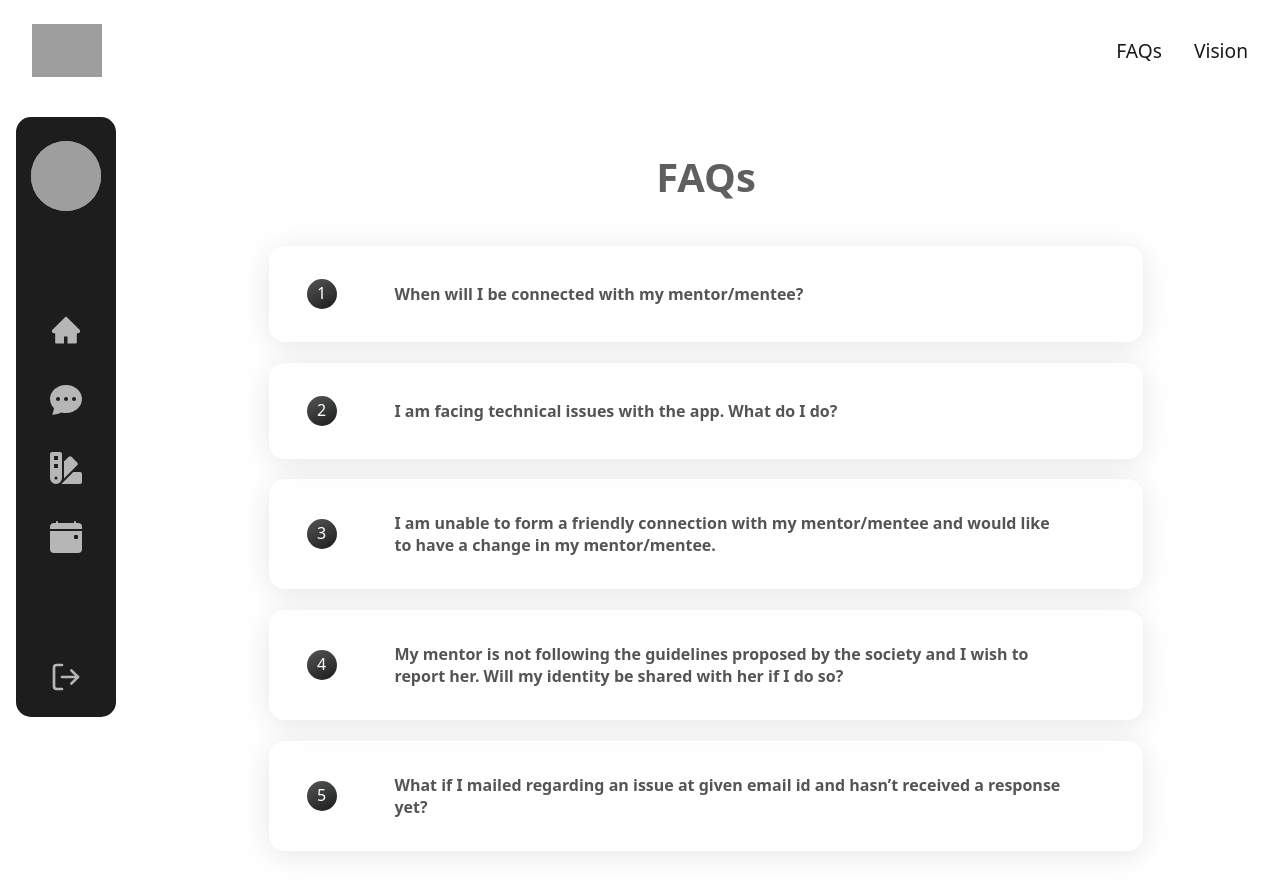
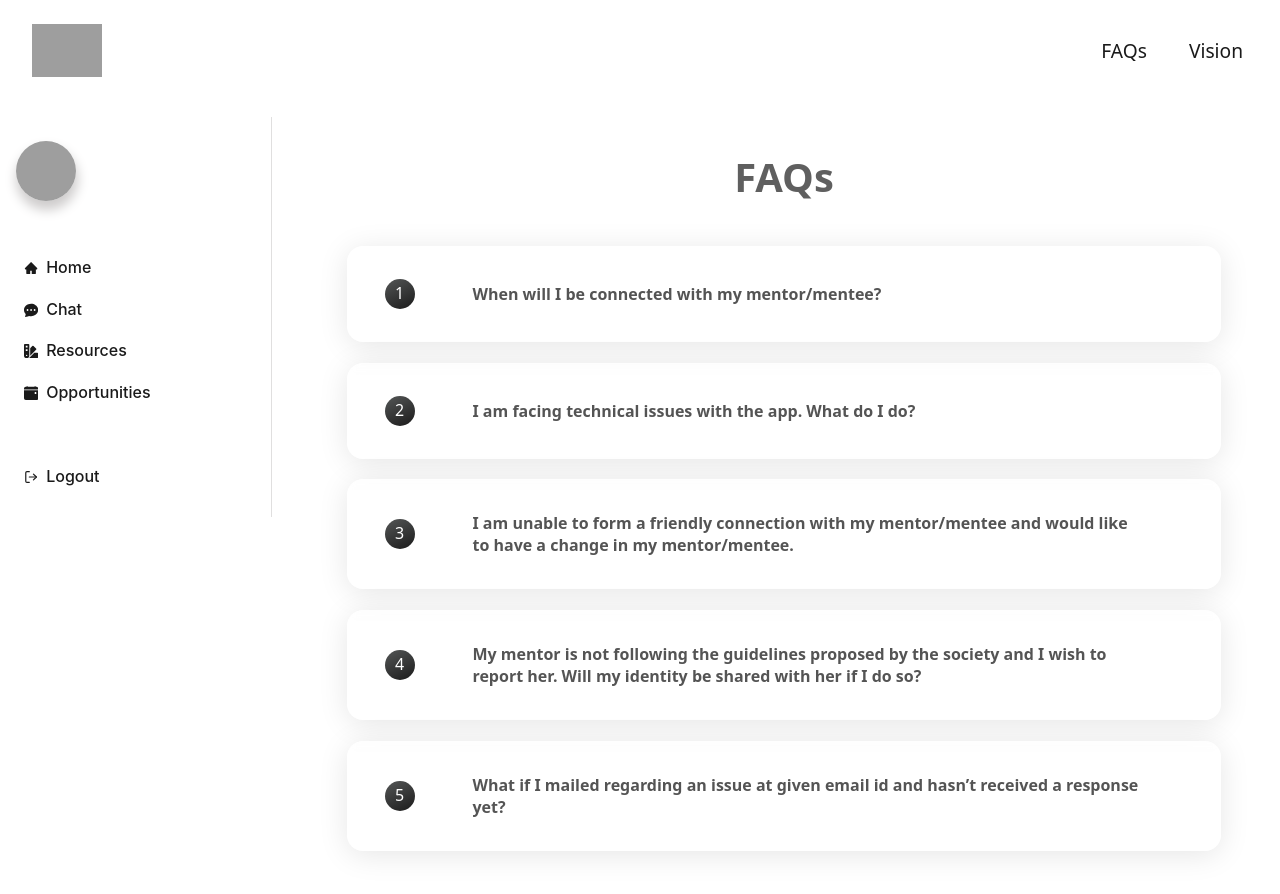
Before and after one commit to Spiral-Forge/Protege-Web, a React (Create React App) app: page /faqs in a window 1280 px wide. Shown: the top 894 px of the page. Built offline with nearby package versions, Linux system fonts and the light colour scheme; no server answers; the database is empty; sample sign-in values are in the browser's storage; grey boxes are pictures that could not be loaded.

Commit message:
UI improvements

```diff
--- a/src/components/Navbar/Navbar.js
+++ b/src/components/Navbar/Navbar.js
@@ -5,6 +5,7 @@ import { Link, useHistory } from "react-router-dom";
 import { useAuth } from "../../context/AuthContext";
 import { Spiral as Hamburger } from "hamburger-react";
 import LogoutDialog from "../LogoutDialog";
+import Button from '@mui/material/Button';
 
 const Navbar = () => {
   const { currentUser, userData, signOut } = useAuth();
@@ -81,6 +82,7 @@ const Navbar = () => {
         </div>
 
         {isOpen && (
+          <div className={styles.moblinksContainer}>
             <div className={styles.moblinks}>
               <ul>
                 {currentUser && (
@@ -125,17 +127,18 @@ const Navbar = () => {
                 {!currentUser && (
                   <Link to="/signin">
                     <li className={styles.moblogin}>
-                    <p onClick={handleToggle}>Login</p>
+                      <Button className={styles.logoutButton} onClick={handleToggle}>Login</Button>
                     </li>
                   </Link>
                 )}
 
                 {currentUser && (
                   <li className={styles.moblogin} onClick={() => setShowErrorMessage(true)}>
-                  <p onClick={handleToggle}>Logout</p>
+                    <Button className={styles.logoutButton} onClick={handleToggle}>Log out</Button>
                   </li>
                 )}
               </ul>
+            </div>
           </div>
         )}
       </nav>
--- a/src/components/Pages/Home/Homepage.css
+++ b/src/components/Pages/Home/Homepage.css
@@ -78,6 +78,9 @@ img {
     padding-right: 30px;
     padding-left: 30px;
   }
+  .home__hero-section {
+    padding-top: 0;
+  }
 }
 
 @media screen and (max-width: 880px) {
--- a/src/components/Pages/SignIn.js
+++ b/src/components/Pages/SignIn.js
@@ -91,7 +91,6 @@ const SignIn = () => {
             <input
               type="email"
               name="email"
-              placeholder="Email Id"
               value={formData.email}
               onChange={handleChange}
             />
@@ -102,7 +101,6 @@ const SignIn = () => {
             <input
               type="password"
               name="password"
-              placeholder="Password"
               value={formData.password}
               onChange={handleChange}
             />
@@ -118,7 +116,7 @@ const SignIn = () => {
           </div>
         </div>
         <div className={styles.cta}>
-          <button>SUBMIT</button>
+          <button>Login</button>
         </div>
 
         <p className={styles.route}>
--- a/src/components/VerticalNav.js
+++ b/src/components/VerticalNav.js
@@ -25,25 +25,26 @@ export default function VerticalNav() {
               `https://avatars.dicebear.com/api/micah/${currentUser.uid}.svg`
             }
             alt=""
-          />
+          /> <div className={styles.iconlabel}>View Profile</div>
         </Link>
       </div>
       <div className={styles.icons}>
-        <Link to="/">
-          <AiFillHome className={styles.icon} />
+        <Link className={styles.icon} to="/" >
+          <AiFillHome className={styles.iconlogo} />
+          <div className={styles.iconlabel}>Home</div>
         </Link>
-        <Link to="/chat">
-          <BsFillChatDotsFill className={styles.icon} />
+        <Link className={styles.icon} to="/chat">
+          <BsFillChatDotsFill className={styles.iconlogo} /><div className={styles.iconlabel}>Chat</div>
         </Link>
-        <Link to="/resources">
-          <FaSwatchbook className={styles.icon} />
+        <Link className={styles.icon} to="/resources">
+          <FaSwatchbook className={styles.iconlogo} /><div className={styles.iconlabel}>Resources</div>
         </Link>
-        <Link to="/deadlines">
-          <BsCalendarEventFill className={styles.icon} />
+        <Link className={styles.icon} to="/deadlines">
+          <BsCalendarEventFill className={styles.iconlogo} /><div className={styles.iconlabel}>Opportunities</div>
         </Link>
       </div>
       <div className={styles.logout}>
-        <FiLogOut onClick={()=> {setShowErrorMessage(true)}} className={styles.icon} />
+        <FiLogOut onClick={()=> {setShowErrorMessage(true)}} className={styles.iconlogo} /><div className={styles.iconlabel}>Logout</div>
       </div>
       <LogoutDialog isOpen={showErrorMessage} closeModal={()=> setShowErrorMessage(false) }/>
     </div>
--- a/src/styles/Deadlines.module.css
+++ b/src/styles/Deadlines.module.css
@@ -90,6 +90,7 @@
   color: whitesmoke;
   font-weight: 900;
   border-radius: 50%;
+  height: 90%;
 }
 .deadlineContainer {
   width: 90%;
--- a/src/styles/EventCard.module.css
+++ b/src/styles/EventCard.module.css
@@ -7,6 +7,8 @@
   padding: 0.4rem 1.2rem;
   margin-bottom: 15px;
   margin-left: 10px;
+  width: 85%;
+  margin: auto;
 }
 
 .header {
--- a/src/styles/Navbar.module.css
+++ b/src/styles/Navbar.module.css
@@ -28,6 +28,7 @@
   width: 100%;
 }
 
+
 .navlinks ul,
 .moblinks ul {
   list-style: none;
@@ -50,17 +51,25 @@
 .moblinks a {
   text-decoration: none;
 }
+
 .navlinks ul li,
 .moblinks ul li {
-  border: none !important;
+  /* border: none !important; */
   user-select: none;
   cursor: pointer;
+  padding: 5px;
+  border-radius: 8px;
   color: #1a1a1a;
+  font-weight: 500;
+}
+.navlinks ul li:hover{
+  background-color: #e4e3e3b2;
+  font-weight: 900;
 }
 
 .moblinks ul {
   width: 86%;
-  gap: 2rem;
+  gap: 1rem;
   margin: auto;
 }
 
@@ -70,6 +79,7 @@
 
 .moblinks ul:last-child {
   margin-top: 10px;
+  align-items: center;
 }
 
 .moblinks ul li {
@@ -79,6 +89,7 @@
 .moblinks ul li div {
   display: flex;
   justify-content: space-between;
+  font-size: 1.1rem;
 }
 
 .moblinks ul li div p {
@@ -87,10 +98,6 @@
 
 .moblinks ul li:hover .moblinks ul li div p:last-child {
   transform: translateX(-10px);
-}
-
-.logout {
-  color: #dadada;
 }
 
 .login,
@@ -102,9 +109,6 @@
   cursor: pointer;
 }
 
-.login {
-  padding: 0 !important;
-}
 
 /* .login:hover {
     border-color: transparent !important;
@@ -112,39 +116,52 @@
   } */
 
 .signup {
-  background-color: #1a1a1a;
-  color: #e4e4e4 !important;
+  border: 2px solid #1a1a1a ;
+  /* background-color: #1a1a1a; */
+  /* color: #e4e4e4 !important; */
 }
 
 .moblinks {
   flex-direction: column;
 }
 
-.moblogin p {
-  margin-top: 2rem;
-  width: 100%;
-  text-align: center;
-  padding-block: 0.6rem;
-  border-radius: 5px;
-  color: rgb(245, 245, 245);
-  background-color: #1a1a1a;
-}
-
 .menu {
-  z-index: 1;
+  z-index: 12;
 }
 
 .moblinks {
   position: fixed;
+  height: 60vh;
+  width: 80%;
+  background-color: #fbfbfb;
+  box-shadow: 1px 8px 12px 1px rgb(71, 70, 70);
+  display: flex;
+  flex-direction: column;
+  align-items: center;
+  justify-content: center;
+  margin: auto;
+  border-radius: 20px;
+  top: 20%;
+  left: 10%;
+  /* position: fixed;
   height: 100vh;
   width: 100%;
   background-color: #ffffff;
   display: flex;
   align-items: center;
-  /* justify-content: center; */
   top: 50%;
   left: 50%;
-  transform: translate(-50%, -50%);
+  transform: translate(-50%, -50%); */
+}
+
+.moblinksContainer{
+  position: fixed;
+  background-color: #1a1a1a8c;
+  width: 100vw;
+  height: 100vh;
+  top: 0;
+  right: 0;
+  z-index: 10;
 }
 
 .moblinks ul {
@@ -161,6 +178,24 @@
   gap: 10px;
 }
 
+
+.moblogin {
+  text-align: center;
+  padding: 4px 8px;
+  border-radius: 8px;
+  /* color: black; */
+  color: rgb(245, 245, 245);
+  background-color: #1a1a1a;
+}
+
+.moblogin p {
+  color: white;
+  padding: 0;
+}
+.logoutButton {
+  color: #dadada !important;
+}
+
 @media only screen and (min-width: 800px) {
   .container .mob {
     display: none;
@@ -172,7 +207,7 @@
     display: none;
   }
 
-  .container nav {
+  .container .mob {
     justify-content: space-between;
     padding: 1rem;
   }
--- a/src/styles/VerticalNav.module.css
+++ b/src/styles/VerticalNav.module.css
@@ -1,26 +1,28 @@
 .container {
   position: sticky;
   top: 105px;
-  height: 75vh;
+  height: 50vh;
   display: flex;
   flex-direction: column;
-  align-items: center;
   justify-content: space-between;
-  background-color: #1d1d1d;
+  /* background-color: #1d1d1d; */
   padding-block: 1.5rem;
-  min-width: 100px;
-  border-radius: 15px;
+  /* min-width: 100px; */
+  width: 20vw;
+  /* border-radius: 15px; */
+  border-right: 1px solid #e0dfdf;
   z-index: 9;
 }
 
 .pic {
-  background-color: rgb(196, 196, 196);
-  width: 70px;
-  height: 70px;
+  /* background-color: rgb(196, 196, 196); */
+  width: 60px;
+  height: 60px;
   border-radius: 50%;
   overflow: hidden;
   transition: transform 0.3s;
   cursor: pointer;
+  box-shadow: 1px 8px 12px 1px rgb(206, 204, 204);
 }
 
 .pic:hover {
@@ -36,23 +38,38 @@
 .icons {
   display: flex;
   flex-direction: column;
-  gap: 2rem;
+  gap: 0.6rem;
 }
 
-.icon {
-  font-size: 2rem;
-  color: #b6b6b6;
+.icon, .logout {
+  display: flex;
+  flex-direction: row;
   cursor: pointer;
+  width: 90%;
+  padding: 5px;
+  border-radius: 8px;
+  color: #1a1a1a;
+  text-decoration: none;
 }
 
-.icon:hover {
-  color: #e7e7e7;
+.icon:hover, .logout:hover{
+  background-color: #e4e3e3b2;
+  font-weight: 700;
 }
 
-.logout {
-  display: flex;
-  align-items: center;
-  justify-content: center;
+.iconlogo{
+  font-size: 1rem;
+  margin: 3px;
+}
+
+.iconlabel{
+  margin-left: 5px;
+  font-family: -apple-system, BlinkMacSystemFont, 'Segoe UI', Roboto, Oxygen, Ubuntu, Cantarell, 'Open Sans', 'Helvetica Neue', sans-serif;
+  font-weight: 500;
+  width: 100%;
+}
+.iconlabel:hover, .logout:hover{
+  font-weight: 700;
 }
 
 @media only screen and (max-width: 800px) {
@@ -61,16 +78,27 @@
     flex-direction: row;
     position: fixed;
     top: initial;
-    bottom: 1%;
+    bottom: -0.5%;
     left: 50%;
     transform: translateX(-50%);
-    width: 90%;
-    /* left: 50%;
-    transform: translateX(-50%); */
-    /* width: 90vw; */
-    padding: 1rem;
+    width: 100%;
+    padding: 0.45rem;
     justify-content: space-evenly;
+    border-right: none;
+    border-radius: 32px;
+    background-color: rgba(255, 255, 255, 0.918);
+    box-shadow: inset 1px 1px 2px -1px hsl(0, 0, 6.25),  inset 1px 1px 2px -1px rgb(80, 79, 79);
   }
+
+  .iconlogo{
+    font-size: 2rem;
+    margin: auto;
+  }
+
+  .iconlabel{
+    display:none;
+  }
+
 
   .pic {
     display: none;
--- a/src/styles/Vision.module.css
+++ b/src/styles/Vision.module.css
@@ -24,9 +24,9 @@
 }
 
 .pees p {
-  width: 90%;
+  width: 84%;
   margin: auto;
-  font-size: 1.25rem;
+  font-size: 1.125rem;
   white-space: pre-line;
 }
 
@@ -59,8 +59,8 @@
 }
 
 .img {
-  width: 120px;
-  height: 120px;
+  width: 7rem;
+  height: 7rem;
   border-radius: 50%;
   overflow: hidden;
 }
@@ -73,7 +73,7 @@
 
 .desc h3 {
   color: #474747;
-  font-size: 1rem;
+  font-size: 0.85rem;
 }
 
 .desc {
@@ -88,14 +88,15 @@
   margin: auto;
   border: none;
   outline: none;
-  padding: 0.4rem 1rem;
+  padding: 0.1rem 0.4rem;
   background-color: transparent;
-  font-size: 1rem;
+  font-size: 0.7rem;
   font-weight: 500;
   transition: background-color 0.3s;
   cursor: pointer;
   border-radius: 3px;
   color: #0089e4;
+  background-color: #0089e410;
   text-decoration: none;
 }
 
```
Also changed, not shown: src/components/Navbar/Button.css (+4 -4 lines), src/styles/Signin.module.css (+16 -11 lines). Lines whose indentation alone changed are shown as unchanged.
